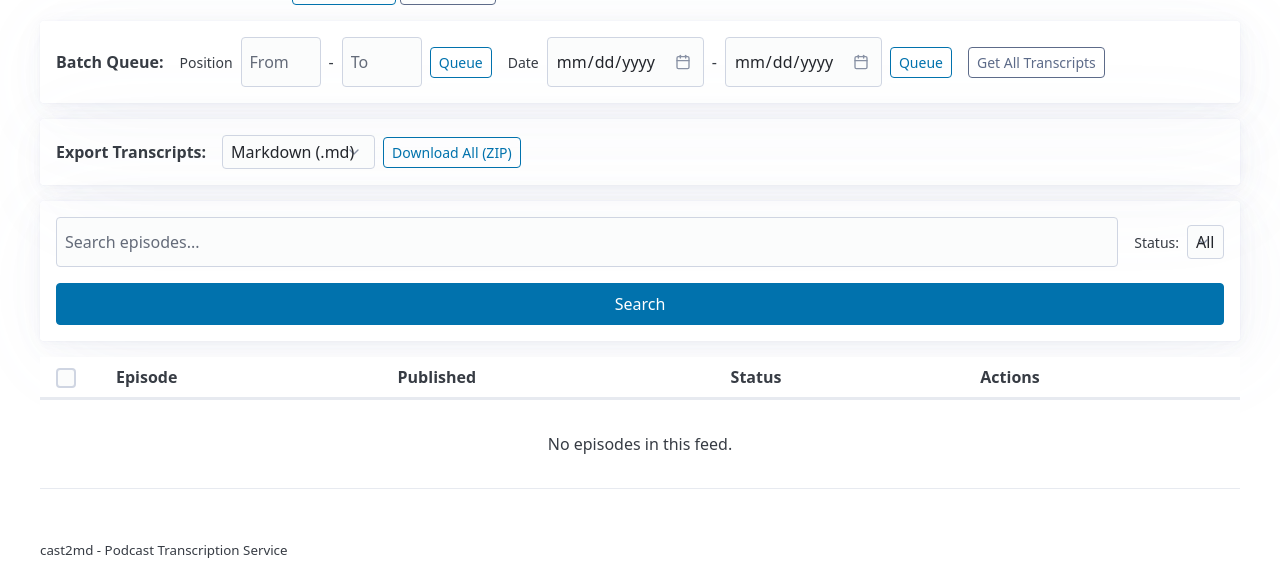
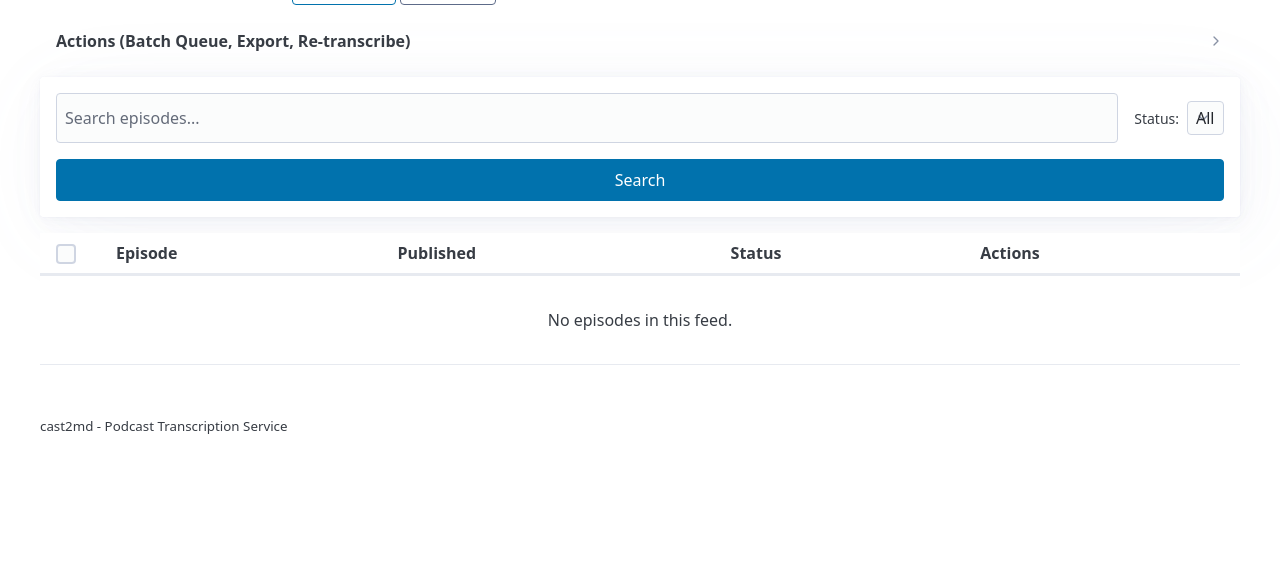
Before and after one commit to meltforce/cast2md, a FastAPI app: template src/cast2md/templates/feed_detail.html in a window 1280 px wide. Shown: the part 246-823 px from the top of the page. After the commit the page ends 680 px from the top, so only its background shows below. Run offline with FastAPI, Linux system fonts and the light colour scheme; the template is opened without the code that fills it, so the values that code supplies are empty; some libraries are stand-ins or nearby versions.

Commit message:
Make action boxes collapsible on feed detail page

```diff
--- a/src/cast2md/templates/feed_detail.html
+++ b/src/cast2md/templates/feed_detail.html
@@ -68,9 +68,13 @@
     </article>
 </dialog>
 
-<article style="margin-bottom: 1rem; padding: 1rem; background: var(--card-background-color);">
-    <div style="display: flex; align-items: center; gap: 1rem; flex-wrap: wrap;">
-        <strong>Batch Queue:</strong>
+<details style="margin-bottom: 1rem;">
+    <summary style="cursor: pointer; padding: 0.75rem 1rem; background: var(--card-background-color); border-radius: var(--border-radius); font-weight: 600;">
+        Actions (Batch Queue, Export, Re-transcribe)
+    </summary>
+    <div style="padding: 1rem; background: var(--card-background-color); border-top: 1px solid var(--muted-border-color);">
+        <div style="display: flex; align-items: center; gap: 1rem; flex-wrap: wrap; margin-bottom: 1rem;">
+            <strong style="min-width: 100px;">Batch Queue:</strong>
             <div style="display: flex; align-items: center; gap: 0.5rem;">
                 <label style="margin: 0; font-size: 0.875rem;">Position</label>
                 <input type="number" id="posFrom" placeholder="From" min="1" style="width: 5rem; padding: 0.25rem 0.5rem; margin: 0;">
@@ -87,11 +91,9 @@
             </div>
             <button class="outline secondary" style="padding: 0.25rem 0.5rem; font-size: 0.875rem; margin: 0;" onclick="queueAllTranscripts({{ feed.id }})">Get All Transcripts</button>
         </div>
-</article>
 
-<article style="margin-bottom: 1rem; padding: 1rem; background: var(--card-background-color);">
-    <div style="display: flex; align-items: center; gap: 1rem; flex-wrap: wrap;">
-        <strong>Export Transcripts:</strong>
+        <div style="display: flex; align-items: center; gap: 1rem; flex-wrap: wrap; margin-bottom: 1rem;">
+            <strong style="min-width: 100px;">Export:</strong>
             <div style="display: flex; align-items: center; gap: 0.5rem;">
                 <select id="exportFormat" style="padding: 0.25rem 0.5rem; margin: 0; width: auto;">
                     <option value="md">Markdown (.md)</option>
@@ -103,17 +105,16 @@
                 <a id="exportLink" href="/api/feeds/{{ feed.id }}/export?format=md" role="button" class="outline" style="padding: 0.25rem 0.5rem; font-size: 0.875rem; margin: 0;">Download All (ZIP)</a>
             </div>
         </div>
-</article>
 
-<article id="retranscribeSection" style="margin-bottom: 1rem; padding: 1rem; background: var(--card-background-color); display: none;">
-    <div style="display: flex; align-items: center; gap: 1rem; flex-wrap: wrap;">
-        <strong>Re-transcription:</strong>
+        <div id="retranscribeSection" style="display: none; align-items: center; gap: 1rem; flex-wrap: wrap;">
+            <strong style="min-width: 100px;">Re-transcribe:</strong>
             <span id="retranscribeInfo" style="color: var(--muted-color);"></span>
             <button id="retranscribeBtn" class="outline" style="padding: 0.25rem 0.5rem; font-size: 0.875rem; margin: 0;" onclick="batchRetranscribe({{ feed.id }})">
                 Re-transcribe All Outdated
             </button>
         </div>
-</article>
+    </div>
+</details>
 
 <!-- Search and Filter Section -->
 <article style="margin-bottom: 1rem; padding: 1rem; background: var(--card-background-color);">
@@ -402,7 +403,7 @@ async function loadRetranscribeInfo(feedId) {
         const data = await response.json();
 
         if (response.ok && data.needs_retranscription > 0) {
-            document.getElementById('retranscribeSection').style.display = 'block';
+            document.getElementById('retranscribeSection').style.display = 'flex';
             document.getElementById('retranscribeInfo').textContent =
                 `${data.needs_retranscription} episode(s) can be updated to "${data.current_model}"`;
         }
```
Lines whose indentation alone changed are shown as unchanged.
